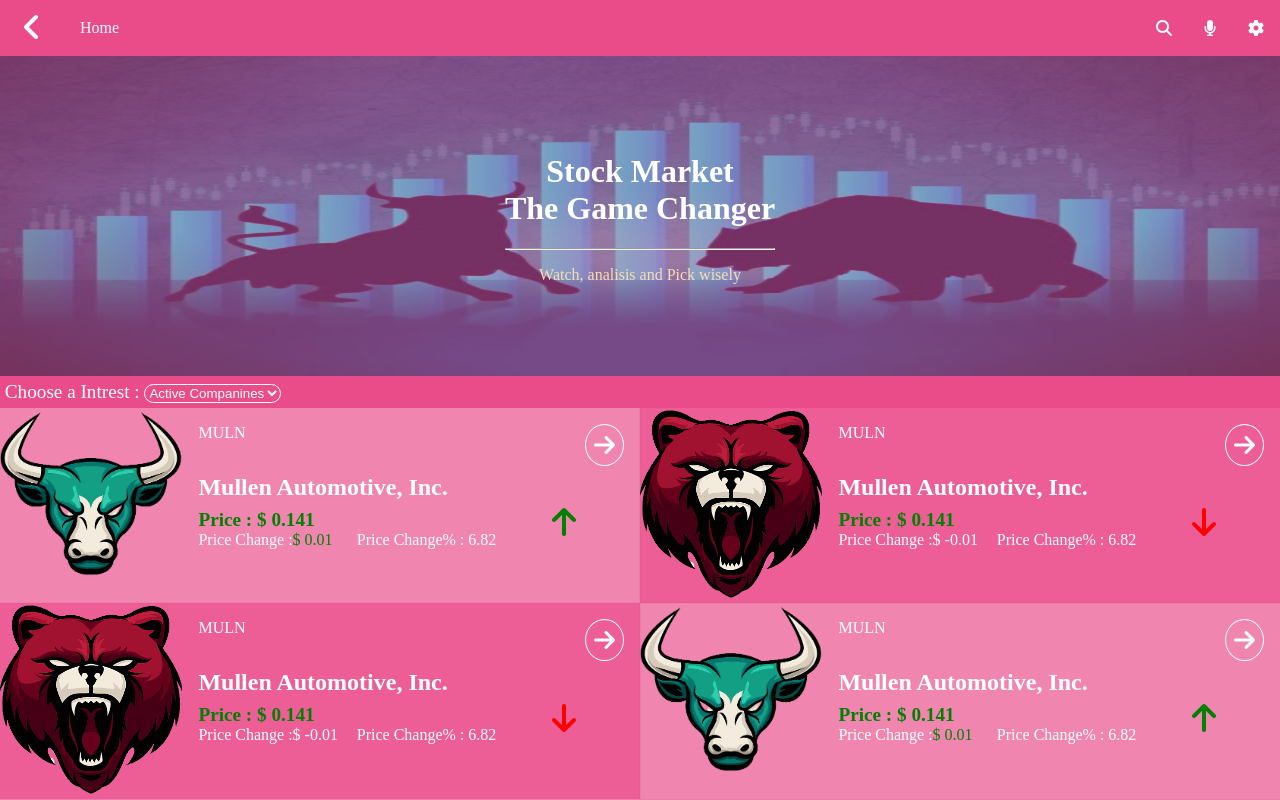
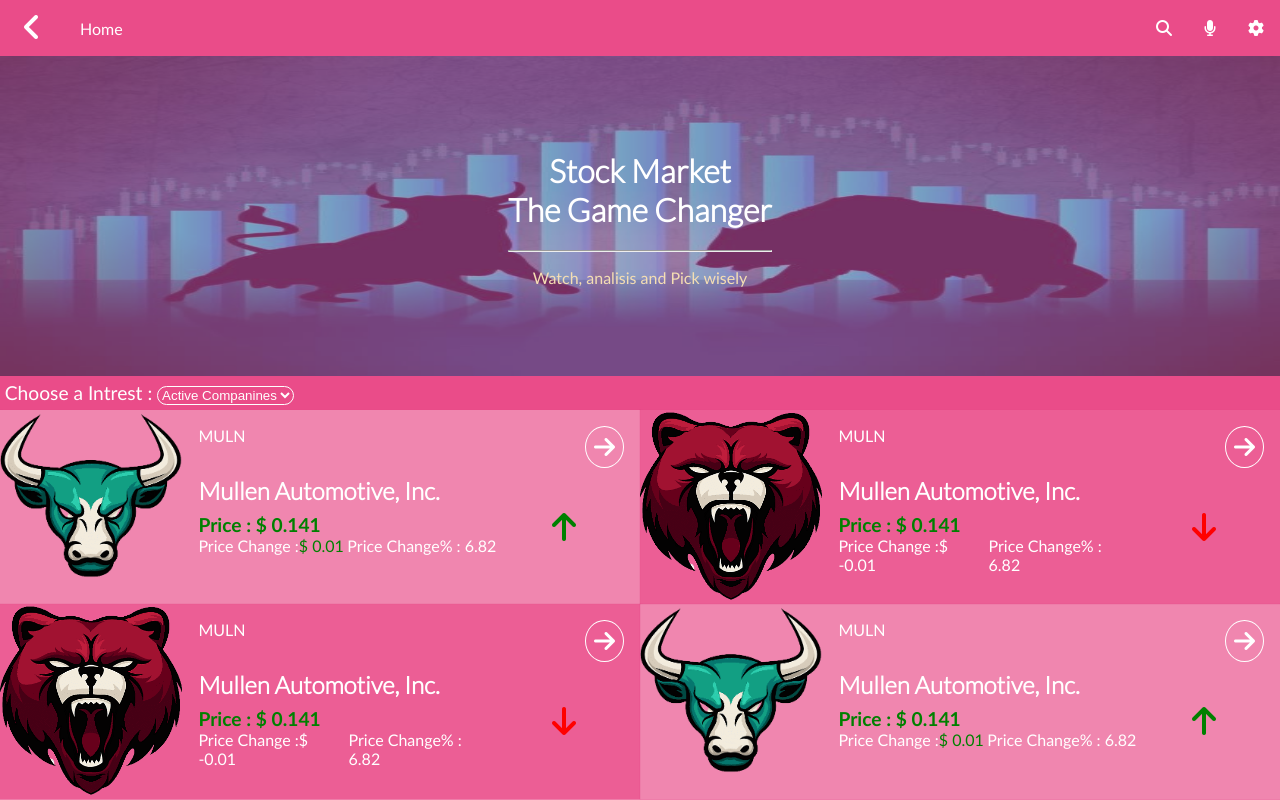
Before and after one commit to PowerLevel9000/stock-market, a React (Create React App) app: page / in a window 1280 px wide. Built offline with nearby package versions, Linux system fonts and the light colour scheme; no server answers.

Commit message:
Credits and Fonts

```diff
--- a/public/index.html
+++ b/public/index.html
@@ -1,21 +1,24 @@
 <!DOCTYPE html>
 <html lang="en">
+
 <head>
   <meta charset="utf-8" />
   <link rel="icon" href="%PUBLIC_URL%/favicon.ico" />
   <script src="https://kit.fontawesome.com/b89b7c8adf.js" crossorigin="anonymous"></script>
   <meta name="viewport" content="width=device-width, initial-scale=1" />
   <meta name="theme-color" content="#000000" />
-    <meta
-      name="description"
-      content="Web site created using create-react-app"
-    />
+  <link rel="preconnect" href="https://fonts.googleapis.com">
+  <link rel="preconnect" href="https://fonts.gstatic.com" crossorigin>
+  <link href="https://fonts.googleapis.com/css2?family=Lato:wght@300&display=swap" rel="stylesheet">
+  <meta name="description" content="Web site created using create-react-app" />
   <link rel="apple-touch-icon" href="%PUBLIC_URL%/logo192.png" />
   <link rel="manifest" href="%PUBLIC_URL%/manifest.json" />
   <title>React Redux App</title>
 </head>
+
 <body>
   <noscript>You need to enable JavaScript to run this app.</noscript>
   <div id="root"></div>
 </body>
+
 </html>
--- a/src/index.css
+++ b/src/index.css
@@ -7,4 +7,14 @@
   margin: 0;
   background-color: var(--darkMain);
   color: #fff;
+  font-family: 'Gill Sans', 'Gill Sans MT', Calibri, 'Trebuchet MS', sans-serif;
 }
+
+h1,
+h2,
+h3,
+h4,
+h5,
+h6 {
+  font-family: lato, sans-serif;
+}
```
Also changed, not shown: 1 other file (tests, documents, lock files or other folders). Lines whose indentation alone changed are shown as unchanged.
